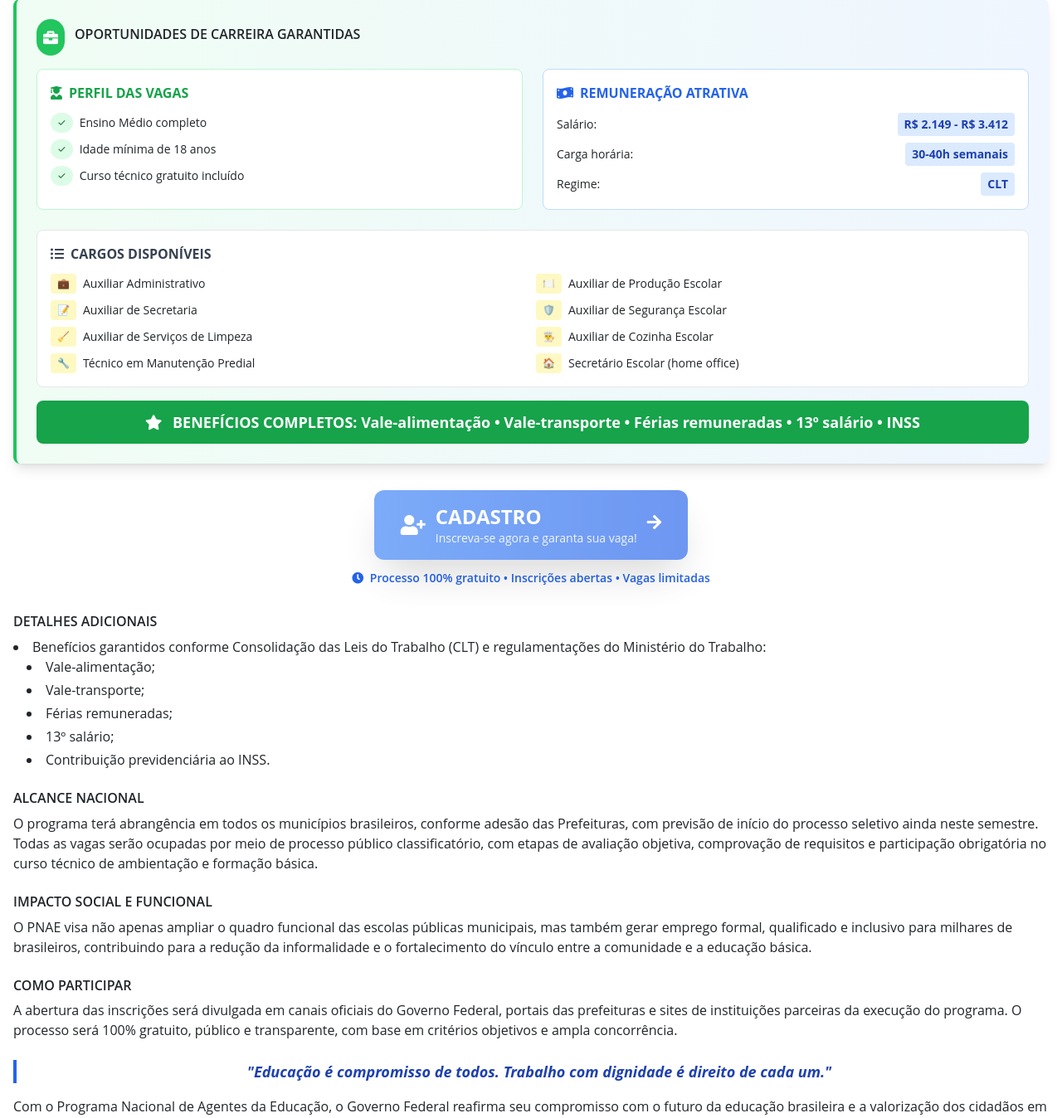
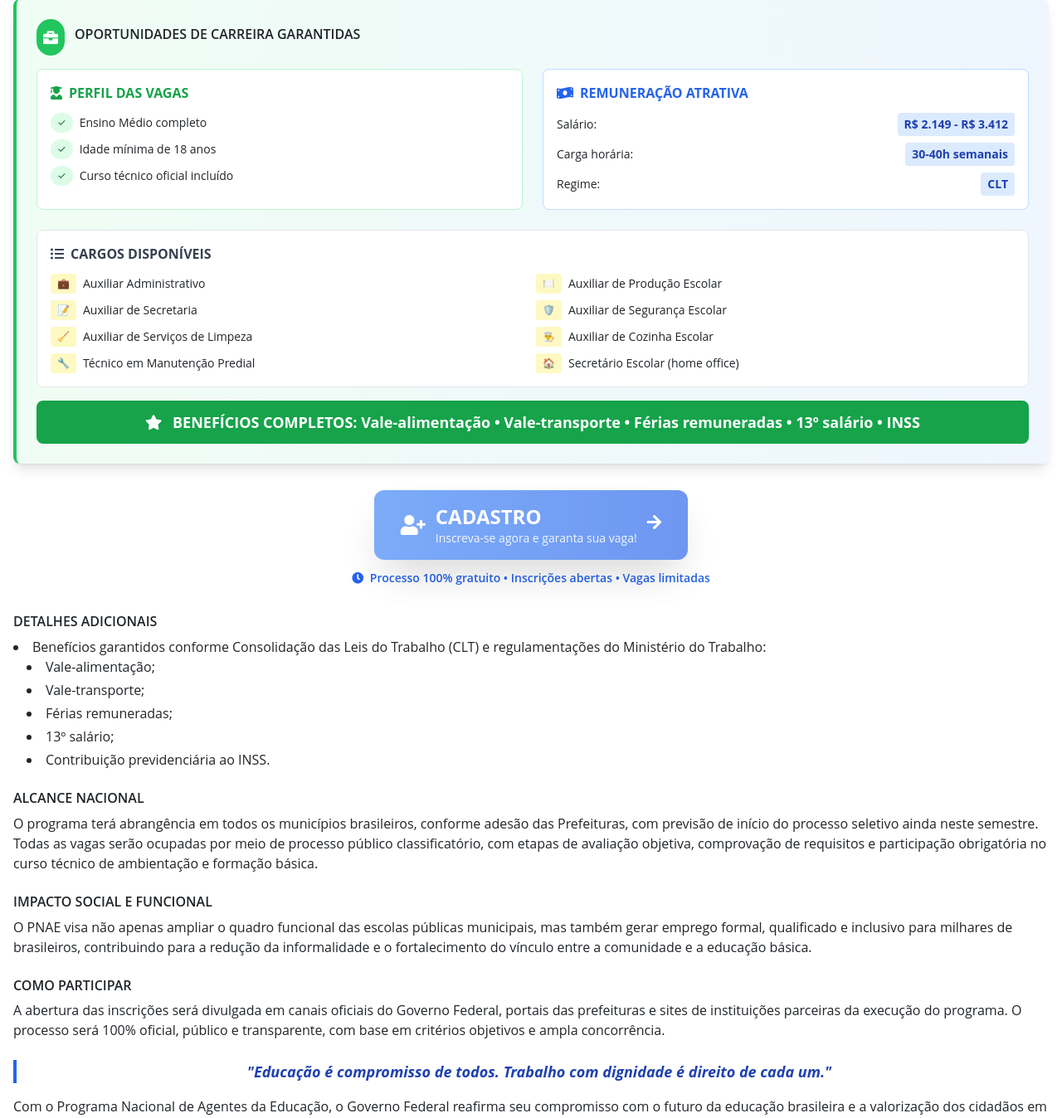
Before and after one commit to NuxeTor/GovAGTE04, a Flask app: page /programas in a window 1280 px wide. Shown: the part 1519-2867 px from the top of the page at 83% size. Run offline with Flask 3, Linux system fonts and the light colour scheme; some libraries are stand-ins or nearby versions; some web fonts are replaced.

Commit message:
Emphasize the official nature of the program by replacing mentions of free
Replaces "gratuito" with "oficial" across templates/cadastro.html, templates/formulario_inscricao.html, and templates/index.html.

Replit-Commit-Author: Agent
Replit-Commit-Session-Id: 2e4b1f76-ac88-4f1a-9991-99feefc04366
Replit-Commit-Screenshot-Url: https://storage.googleapis.com/screenshot-production-us-central1/7c76807b-2b7b-4aba-8b85-021e6568ea74/7a1e7c65-3562-4269-a766-0dc5375cf967.jpg

```diff
--- a/templates/cadastro.html
+++ b/templates/cadastro.html
@@ -47,7 +47,7 @@
                     <div class="flex items-center">
                         <i class="fas fa-info-circle text-blue-500 mr-2"></i>
                         <span class="text-xs text-gray-600">
-                            <strong>Programa oficial do Governo Federal:</strong> Este é um serviço gratuito e seguro. Seus dados são protegidos pela Lei Geral de Proteção de Dados (LGPD).
+                            <strong>Programa oficial do Governo Federal:</strong> Este é um serviço oficial e seguro. Seus dados são protegidos pela Lei Geral de Proteção de Dados (LGPD).
                         </span>
                     </div>
                 </div>
--- a/templates/formulario_inscricao.html
+++ b/templates/formulario_inscricao.html
@@ -77,7 +77,7 @@
                     </li>
                     <li class="flex items-start">
                         <i class="fas fa-check text-blue-600 mr-2 mt-0.5"></i>
-                        O processo de inscrição é 100% gratuito e oficial
+                        O processo de inscrição é 100% oficial e transparente
                     </li>
                 </ul>
             </div>
--- a/templates/index.html
+++ b/templates/index.html
@@ -69,7 +69,7 @@
                         </div>
                         <div class="flex items-center">
                             <span class="bg-green-100 text-green-800 text-xs px-2 py-1 rounded-full mr-2">✓</span>
-                            <span>Curso técnico gratuito incluído</span>
+                            <span>Curso técnico oficial incluído</span>
                         </div>
                     </div>
                 </div>
@@ -192,7 +192,7 @@
 
         <section class="mb-6">
             <h5 class="text-lg font-semibold mb-2">COMO PARTICIPAR</h5>
-            <p class="mb-4">A abertura das inscrições será divulgada em canais oficiais do Governo Federal, portais das prefeituras e sites de instituições parceiras da execução do programa. O processo será 100% gratuito, público e transparente, com base em critérios objetivos e ampla concorrência.</p>
+            <p class="mb-4">A abertura das inscrições será divulgada em canais oficiais do Governo Federal, portais das prefeituras e sites de instituições parceiras da execução do programa. O processo será 100% oficial, público e transparente, com base em critérios objetivos e ampla concorrência.</p>
         </section>
 
         <blockquote class="font-bold mb-4 text-center text-blue-800 text-lg border-l-4 border-blue-600 pl-4 italic">
```
